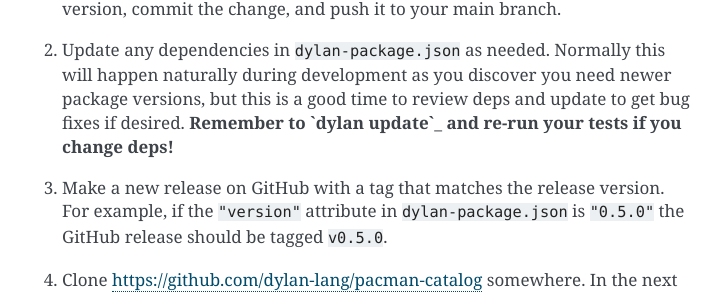
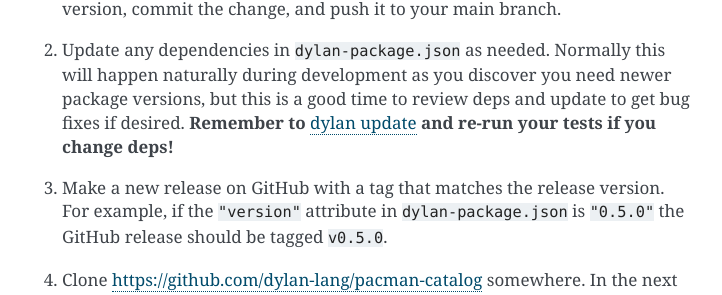
Before and after one commit to dylan-lang/dylan-tool, a Sphinx documentation site: the page built from documentation/source/index.rst, in a window 1280 px wide and 900 px high, scrolled down 13368 px. Shown: the part 149-444 px from the top of the window, without its empty margins (388-1110 px from the left). Built offline with Sphinx 7.4.7, drawn with Linux system fonts in a browser that asks for light colours.

Commit message:
doc: Minor RST markup fix

```diff
--- a/documentation/source/index.rst
+++ b/documentation/source/index.rst
@@ -652,8 +652,8 @@
 #.  Update any dependencies in :file:`dylan-package.json` as needed. Normally
     this will happen naturally during development as you discover you need
     newer package versions, but this is a good time to review deps and update
-    to get bug fixes if desired.  **Remember to `dylan update`_ and re-run your
-    tests if you change deps!**
+    to get bug fixes if desired.  **Remember to** `dylan update`_ **and re-run
+    your tests if you change deps!**
 
 #.  Make a new release on GitHub with a tag that matches the release version.
     For example, if the ``"version"`` attribute in :file:`dylan-package.json`
```
